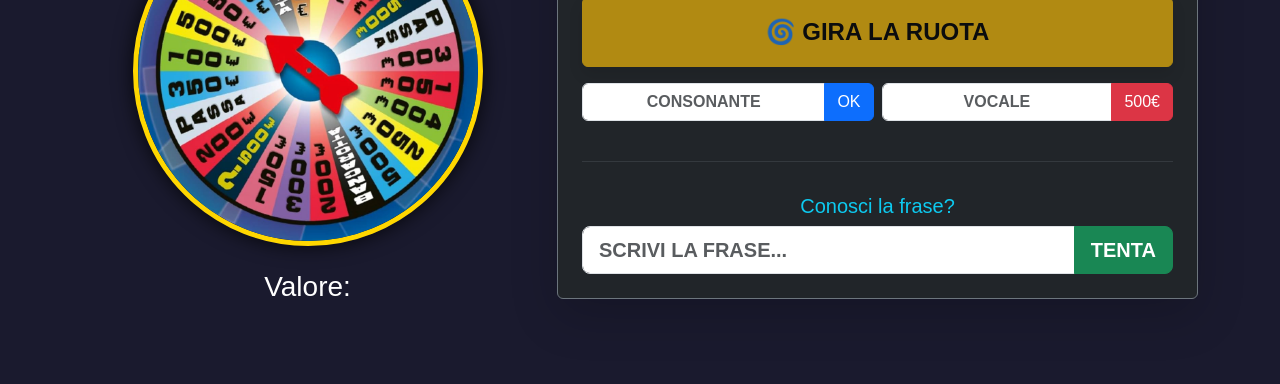
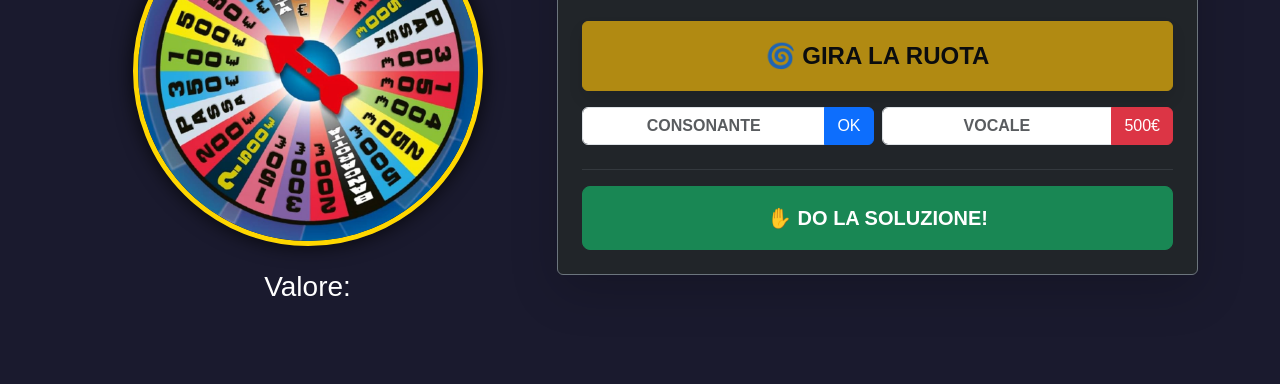
Before and after one commit to davidemoscatelli/progetto_ruota, a Django app: template laruota_project/game/templates/game/gioco.html in a window 1280 px wide. Shown: the part 559-943 px from the top of the page. Run offline with Django 4.2, Linux system fonts and the light colour scheme; the template is opened without the code that fills it, so the values that code supplies are empty.

Commit message:
modifica "do la soluzione"

```diff
--- a/laruota_project/game/templates/game/gioco.html
+++ b/laruota_project/game/templates/game/gioco.html
@@ -8,24 +8,24 @@
     <style>
         body { background-color: #1a1a2e; color: #fff; font-family: 'Arial', sans-serif; overflow-x: hidden; }
 
-        /* STILE TABELLONE (Parole intere) */
+        /* STILE TABELLONE */
         .board-container {
             background: #0f3460;
             padding: 20px;
             border-radius: 10px;
             border: 4px solid #e94560;
             display: flex;
-            flex-wrap: wrap; /* Le parole vanno a capo se non c'è spazio */
+            flex-wrap: wrap;
             justify-content: center;
-            gap: 15px; /* Spazio verticale tra le righe */
+            gap: 15px;
             min-height: 140px;
             box-shadow: 0 0 20px rgba(233, 69, 96, 0.4);
         }
 
         .word-wrapper {
-            display: flex; /* Le lettere stanno in riga */
-            flex-wrap: nowrap; /* VIETATO spezzare la parola */
-            margin-right: 30px; /* Spazio destro tra le parole */
+            display: flex;
+            flex-wrap: nowrap;
+            margin-right: 30px;
         }
 
         .tile {
@@ -38,17 +38,9 @@
         /* BARRA SUGGERIMENTO */
         .hint-bar {
             background: linear-gradient(90deg, #6a11cb 0%, #2575fc 100%);
-            color: white;
-            font-size: 1.5rem;
-            font-weight: bold;
-            padding: 10px 20px;
-            border-radius: 50px;
-            display: inline-block;
-            box-shadow: 0 0 15px rgba(37, 117, 252, 0.6);
-            border: 2px solid white;
-            margin-bottom: 20px;
-            min-width: 300px;
-            text-transform: uppercase;
+            color: white; font-size: 1.5rem; font-weight: bold; padding: 10px 20px;
+            border-radius: 50px; display: inline-block; box-shadow: 0 0 15px rgba(37, 117, 252, 0.6);
+            border: 2px solid white; margin-bottom: 20px; min-width: 300px; text-transform: uppercase;
         }
 
         /* RUOTA */
@@ -62,9 +54,12 @@
         .winner-overlay { animation: pulse 2s infinite; border: 5px solid #2ecc71; background: rgba(0,0,0,0.8); }
         @keyframes pulse { 0% { box-shadow: 0 0 0 0 rgba(46, 204, 113, 0.7); } 70% { box-shadow: 0 0 0 20px rgba(46, 204, 113, 0); } 100% { box-shadow: 0 0 0 0 rgba(46, 204, 113, 0); } }
 
-        /* STILE TIMER */
+        /* TIMER */
         #timer-container { height: 10px; background: #333; margin-bottom: 20px; border-radius: 5px; overflow: hidden; display: none; }
         #timer-bar { height: 100%; background: linear-gradient(90deg, #ff0000, #ff8800); width: 100%; transition: width 1s linear; }
+
+        /* AREA SOLUZIONE (Inizialmente nascosta) */
+        #solve-section { display: none; background: rgba(0,0,0,0.8); padding: 20px; border-radius: 10px; border: 2px solid #2ecc71; }
     </style>
 </head>
 <body>
@@ -121,6 +116,7 @@
 
     {% else %}
         <div class="row align-items-center">
+
             <div class="col-md-5">
                 <div style="position: relative; width: 350px; margin: 0 auto;">
                     <div class="pointer-arrow"></div>
@@ -139,6 +135,7 @@
                 <div class="card bg-dark border-secondary p-4 shadow-lg">
                     <h4 class="mb-3 text-white-50">Turno di: <span class="text-white display-6">{{ giocatore_corrente.nome }}</span></h4>
 
+                    <div id="standard-controls">
                         <div class="mb-3">
                             <button id="btnGira" class="btn btn-warning w-100 fw-bold py-3 fs-4 text-uppercase shadow"
                                 {% if valore_ruota != 0 and valore_ruota != 'BANCAROTTA' and valore_ruota != 'PASSA' %}disabled{% endif %}>
@@ -171,15 +168,31 @@
                         </div>
 
                         <hr class="border-secondary">
-                    <h5 class="text-info mt-3">Conosci la frase?</h5>
+
+                        <div class="d-grid gap-2">
+                            <button onclick="attivaModalitaSoluzione()" class="btn btn-success btn-lg fw-bold py-3">
+                                ✋ DO LA SOLUZIONE!
+                            </button>
+                        </div>
+                    </div>
+
+                    <div id="solve-section">
+                        <h3 class="text-success mb-3">IL TEMPO È FERMO!</h3>
+                        <p>Scrivi la soluzione con calma:</p>
+
                         <form action="{% url 'azione_gioco' %}" method="POST" id="formSoluzione">
                             {% csrf_token %}
                             <input type="hidden" name="tipo" value="soluzione">
-                        <div class="input-group input-group-lg">
-                            <input type="text" name="soluzione_input" class="form-control text-uppercase fw-bold" placeholder="SCRIVI LA FRASE..." required>
-                            <button class="btn btn-success fw-bold" type="submit">TENTA</button>
+                            <div class="input-group input-group-lg mb-3">
+                                <input type="text" id="inputSoluzione" name="soluzione_input" class="form-control text-uppercase fw-bold" placeholder="SCRIVI QUI..." required>
+                                <button class="btn btn-success fw-bold" type="submit">CONFERMA</button>
                             </div>
                         </form>
+
+                        <button onclick="annullaSoluzione()" class="btn btn-outline-secondary w-100">
+                            ❌ ANNULLA E RIPRENDI
+                        </button>
+                    </div>
 
                     <form action="{% url 'azione_gioco' %}" method="POST" id="formTimeout">
                         {% csrf_token %}
@@ -197,12 +210,10 @@
             <div class="card player-card p-3 mb-2 {% if g.id == giocatore_corrente.id %}player-active{% endif %}">
                 <h5 class="mb-0 fw-bold">{{ g.nome }}</h5>
                 <hr style="margin: 5px 0; border-color: rgba(255,255,255,0.3);">
-
                 <div class="mb-1">
                     <small class="text-white-50">Parziale:</small>
                     <span class="text-white fw-bold fs-5">{{ g.montepremi_round }} €</span>
                 </div>
-
                 <div class="bg-black bg-opacity-25 rounded p-1">
                     <small class="text-warning">TOTALE:</small>
                     <h3 class="text-warning mb-0">{{ g.punteggio }} €</h3>
@@ -217,6 +228,8 @@
     // --- VARIABILI GLOBALI ---
     let currentRotation = 0;
     let countdown; // Timer globale
+    let timeLeft = 30; // Memorizziamo il tempo rimasto
+    let isTimerRunning = false;
 
     const wheel = document.getElementById('wheelImg');
     const btnGira = document.getElementById('btnGira');
@@ -230,15 +243,17 @@
         wheel.style.transform = `rotate(${currentRotation}deg)`;
     }
 
-    // --- LOGICA TIMER ---
     const roundVinto = "{{ request.session.round_vinto }}" === "True";
 
-    // Il timer parte SEMPRE se il round non è vinto.
+    // START INIZIALE
     if (!roundVinto) {
         startTimer();
     }
 
+    // --- FUNZIONI TIMER ---
     function startTimer() {
+        if(isTimerRunning) return; // Evita doppi timer
+
         const timerContainer = document.getElementById('timer-container');
         const timerText = document.getElementById('timer-text');
         const timerBar = document.getElementById('timer-bar');
@@ -248,10 +263,9 @@
         if(timerContainer) timerContainer.style.display = 'block';
         if(timerText) timerText.style.display = 'block';
 
-        let timeLeft = 30;
         const totalTime = 30;
+        isTimerRunning = true;
 
-        // Puliamo eventuali timer precedenti
         if (countdown) clearInterval(countdown);
 
         countdown = setInterval(() => {
@@ -268,18 +282,45 @@
                 if(formTimeout) formTimeout.submit();
             }
         }, 1000);
+    }
 
-        // Stop timer su submit
-        document.querySelectorAll('form').forEach(f => {
-            f.addEventListener('submit', () => clearInterval(countdown));
-        });
+    function stopTimer() {
+        if (countdown) clearInterval(countdown);
+        isTimerRunning = false;
+    }
+
+    // --- NUOVA LOGICA: MODALITÀ SOLUZIONE ---
+    function attivaModalitaSoluzione() {
+        // 1. Ferma il timer
+        stopTimer();
+
+        // 2. Nascondi i controlli normali
+        document.getElementById('standard-controls').style.display = 'none';
+
+        // 3. Mostra l'area soluzione
+        document.getElementById('solve-section').style.display = 'block';
+
+        // 4. Metti il focus sulla casella di testo
+        setTimeout(() => document.getElementById('inputSoluzione').focus(), 100);
+    }
+
+    function annullaSoluzione() {
+        // 1. Nascondi area soluzione
+        document.getElementById('solve-section').style.display = 'none';
+
+        // 2. Mostra controlli normali
+        document.getElementById('standard-controls').style.display = 'block';
+
+        // 3. Riavvia il timer da dove era rimasto
+        if (timeLeft > 0) {
+            startTimer();
+        }
     }
 
     // --- LOGICA RUOTA ---
     if(btnGira){
         btnGira.addEventListener('click', function() {
-            // STOP TIMER AL CLIC
-            clearInterval(countdown);
+            stopTimer(); // Ferma il timer mentre gira la ruota
 
             btnGira.disabled = true;
             resultLabel.innerText = "Gira...";
@@ -289,14 +330,10 @@
                 .then(data => {
                     const targetAngle = data.gradi_finali;
                     const currentMod = currentRotation % 360;
-
-                    // Calcolo distanza esatta per evitare drift
                     let distance = targetAngle - currentMod;
                     if (distance < 0) distance += 360;
-
                     const extraSpins = 360 * 5;
                     const newRotation = currentRotation + extraSpins + distance;
-
                     currentRotation = newRotation;
 
                     wheel.style.transition = 'transform 5s cubic-bezier(0.1, 0.7, 0.1, 1)';
@@ -316,10 +353,16 @@
         });
     }
 
-    // Controlli Input
+    // CONTROLLI INPUT
     const vocali = "AEIOUaeiou";
     const inpCons = document.querySelector('input[placeholder="Consonante"]');
     const inpVoc = document.querySelector('input[placeholder="Vocale"]');
+
+    // Ferma il timer anche quando si inviano i form normali
+    document.querySelectorAll('form').forEach(f => {
+        f.addEventListener('submit', () => stopTimer());
+    });
+
     if(inpCons) inpCons.addEventListener('input', e => { if(vocali.includes(e.target.value)) { alert("Solo consonanti qui!"); e.target.value = ""; }});
     if(inpVoc) inpVoc.addEventListener('input', e => { if(!vocali.includes(e.target.value) && e.target.value) { alert("Solo vocali qui!"); e.target.value = ""; }});
 </script>
```
Lines whose indentation alone changed are shown as unchanged.
